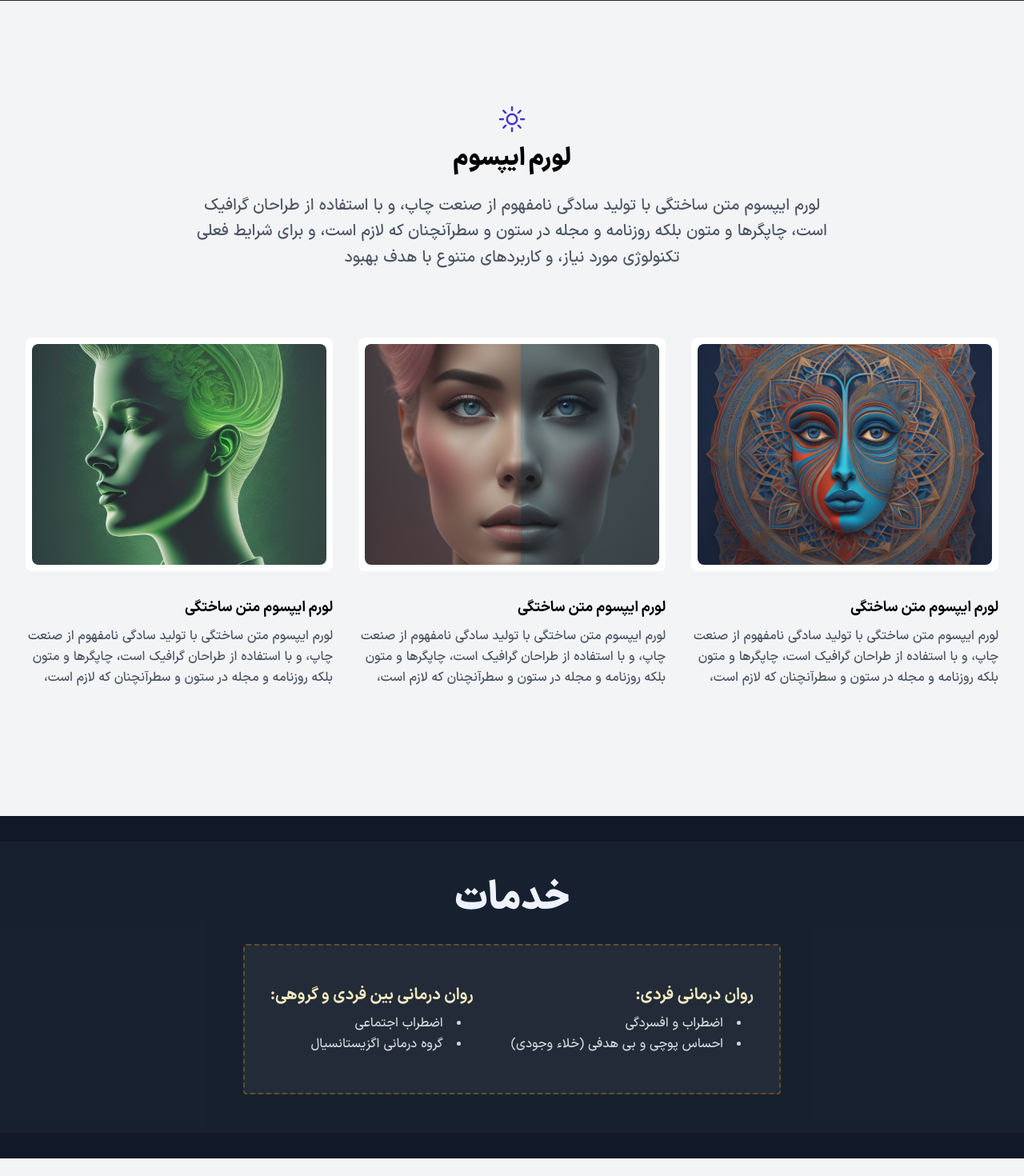
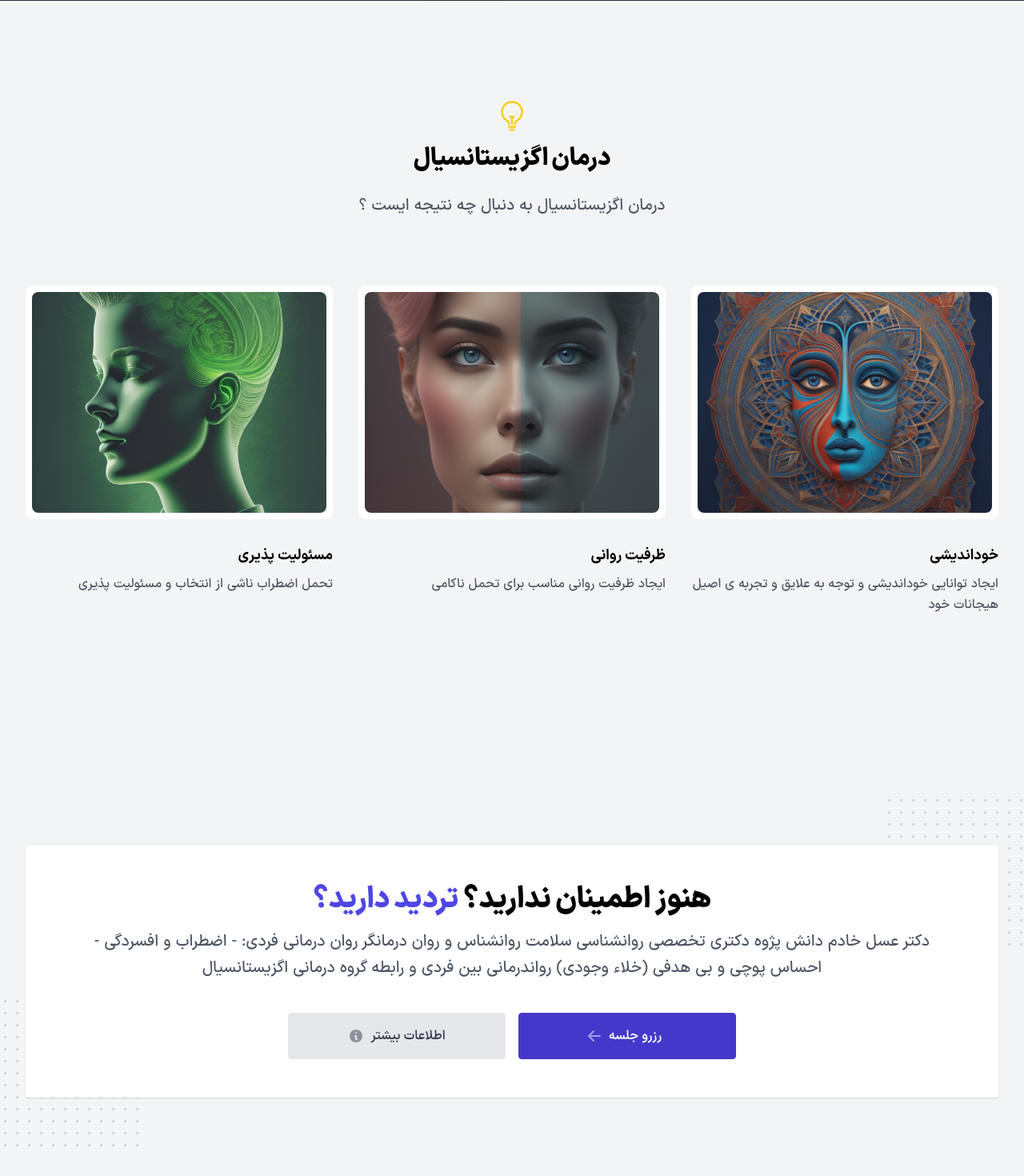
Before and after one commit to kave-me/asalkhadem-com, a Next.js app: page / in a window 1280 px wide. Shown: the part 880-2350 px from the top of the page at 80% size. Built offline with nearby package versions, Linux system fonts and the light colour scheme.

Commit message:
Update content of services section

```diff
--- a/src/app/components/Features/index.tsx
+++ /dev/null
@@ -1,82 +0,0 @@
-export function Features() {
-  let heading = "لورم ایپسوم";
-  let subHead =
-    "        لورم ایپسوم متن ساختگی با تولید سادگی نامفهوم از صنعت چاپ، و با استفاده از طراحان گرافیک است، چاپگرها و متون بلکه روزنامه و مجله در ستون و سطرآنچنان که لازم است، و برای شرایط فعلی تکنولوژی مورد نیاز، و کاربردهای متنوع با هدف بهبود";
-  return (
-    <div className="bg-gray-100">
-      <div className="space-y-16 container xl:max-w-7xl mx-auto px-4 py-16 lg:px-8 lg:py-32">
-        <div className="text-center">
-          <div className="text-sm uppercase font-bold tracking-wider mb-1 text-indigo-700">
-            <svg
-              xmlns="http://www.w3.org/2000/svg"
-              fill="none"
-              viewBox="0 0 24 24"
-              strokeWidth={1.5}
-              stroke="currentColor"
-              className="hi-solid hi-terminal inline-block w-10 h-10 mb-2"
-            >
-              <path
-                strokeLinecap="round"
-                strokeLinejoin="round"
-                d="M12 3v2.25m6.364.386l-1.591 1.591M21 12h-2.25m-.386 6.364l-1.591-1.591M12 18.75V21m-4.773-4.227l-1.591 1.591M5.25 12H3m4.227-4.773L5.636 5.636M15.75 12a3.75 3.75 0 11-7.5 0 3.75 3.75 0 017.5 0z"
-              />
-            </svg>
-          </div>
-          <h2 className="text-2xl md:text-3xl font-extrabold mb-6">
-            {heading}
-          </h2>
-          <h3 className="text-lg md:text-xl md:leading-relaxed font-medium text-gray-600 lg:w-2/3 mx-auto">
-            {subHead}
-          </h3>
-        </div>
-        <div className="grid grid-cols-1 md:grid-cols-3 gap-4 md:gap-8">
-          <div className="py-5">
-            <div className="p-2 bg-white rounded-lg mb-8 hover:bg-indigo-500 transition">
-              <img
-                src="f1.png"
-                alt="Preview Feature Image"
-                className="rounded-lg aspect-[4/3] object-cover"
-              />
-            </div>
-            <h4 className="text-lg font-bold mb-2">لورم ایپسوم متن ساختگی</h4>
-            <p className="leading-relaxed text-gray-600 mb-3">
-              لورم ایپسوم متن ساختگی با تولید سادگی نامفهوم از صنعت چاپ، و با
-              استفاده از طراحان گرافیک است، چاپگرها و متون بلکه روزنامه و مجله
-              در ستون و سطرآنچنان که لازم است،
-            </p>
-          </div>
-          <div className="py-5">
-            <div className="p-2 bg-white rounded-lg mb-8 hover:bg-indigo-500 transition">
-              <img
-                src="f2.png"
-                alt="Preview Feature Image"
-                className="rounded-lg aspect-[4/3] object-cover"
-              />
-            </div>
-            <h4 className="text-lg font-bold mb-2">لورم ایپسوم متن ساختگی</h4>
-            <p className="leading-relaxed text-gray-600 mb-3">
-              لورم ایپسوم متن ساختگی با تولید سادگی نامفهوم از صنعت چاپ، و با
-              استفاده از طراحان گرافیک است، چاپگرها و متون بلکه روزنامه و مجله
-              در ستون و سطرآنچنان که لازم است،
-            </p>
-          </div>
-          <div className="py-5">
-            <div className="p-2 bg-white rounded-lg mb-8 hover:bg-indigo-500 transition">
-              <img
-                src="f3.png"
-                alt="Preview Feature Image"
-                className="rounded-lg aspect-[4/3] object-cover"
-              />
-            </div>
-            <h4 className="text-lg font-bold mb-2">لورم ایپسوم متن ساختگی</h4>
-            <p className="leading-relaxed text-gray-600 mb-3">
-              لورم ایپسوم متن ساختگی با تولید سادگی نامفهوم از صنعت چاپ، و با
-              استفاده از طراحان گرافیک است، چاپگرها و متون بلکه روزنامه و مجله
-              در ستون و سطرآنچنان که لازم است،
-            </p>
-          </div>
-        </div>
-      </div>
-    </div>
-  );
-}
--- a/src/app/components/Hero/DarkHero.tsx
+++ b/src/app/components/Hero/DarkHero.tsx
@@ -1,4 +1,3 @@
-
 export const DarkHero = () => {
 	const H1 = "عسل خادم";
 
@@ -45,9 +44,7 @@ export const DarkHero = () => {
 									/>
 								</svg>
 							</a>
-
 						</div>
-
 					</div>
 				</div>
 				<div className="lg:w-1/2 lg:ml-16 lg:flex lg:justify-center lg:items-center">
@@ -55,7 +52,7 @@ export const DarkHero = () => {
 						<div
 							className="absolute pattern-dots-xl top-0 left-0 w-32 h-48 md:h-96 transform -translate-y-12 -translate-x-16 -rotate-3 scale-[800%] opacity-20 saturate-150 duration-500 filter blur-xl text-green-500"></div>
 						<div
-							className="absolute pattern-dots-xl text-indigo-800 top-0 left-0 w-32 h-48 md:h-96 transform -translate-y-12 -translate-x-16 -rotate-3 "></div>
+							className="absolute pattern-dots-xl text-indigo-800 top-0 left-0 w-32 h-48 md:h-96 transform -translate-y-12 -translate-x-16 -rotate-3"></div>
 						<div
 							className="absolute pattern-dots-xl text-indigo-800 bottom-0 right-0 w-32 h-48 md:h-96 transform translate-y-12 translate-x-16 rotate-3"></div>
 						<div
@@ -71,7 +68,6 @@ export const DarkHero = () => {
 					</div>
 				</div>
 			</div>
-
 		</>
 	);
 };
--- a/src/app/components/Hero/Services.tsx
+++ /dev/null
@@ -1,27 +0,0 @@
-export function Services() {
-	return <section
-		className="text-md md:text-md md:leading-relaxed font-medium text-gray-300 flex flex-wrap  bg-gray-800/50 my-8 py-12">
-		<h2 className="text-5xl font-black text-center text-indigo-50  mb-8 w-full ">خدمات</h2>
-
-		<div
-			className="w-full flex max-w-2xl justify-between mx-auto bg-amber-50/5 border-dashed border-amber-500/30 border-2 px-8 py-12 rounded">
-
-			<article className="min-w-max">
-				<h3 className="font-sans font-bold text-xl pb-2 text-amber-100/95">روان درمانی فردی:</h3>
-				<ul className="list-disc list-inside ">
-					<li className="pr-4">اضطراب و افسردگی</li>
-					<li className="pr-4">احساس پوچی و بی هدفی (خلاء وجودی)</li>
-				</ul>
-			</article>
-
-			<article className="min-w-max">
-				<h3 className="font-sans font-bold text-xl pb-2 text-amber-100/95"> روان درمانی بین فردی و گروهی:</h3>
-				<ul className="list-disc list-inside ">
-					<li className="pr-4">اضطراب اجتماعی</li>
-					<li className="pr-4">گروه درمانی اگزیستانسیال</li>
-				</ul>
-			</article>
-		</div>
-	</section>
-
-}
--- /dev/null
+++ b/src/app/components/Services/index.tsx
@@ -0,0 +1,63 @@
+function Head(props: { heading: string, subHead: string }) {
+	return <div className="text-center">
+		<div className="text-sm uppercase font-bold tracking-wider mb-1 text-yellow-400 animate-bounce">
+			<svg xmlns="http://www.w3.org/2000/svg" fill="none" viewBox="0 0 24 24" strokeWidth="1.5" stroke="currentColor"
+			     className="hi-solid hi-terminal inline-block w-10 h-10 mb-2">
+				<path strokeLinecap="round" strokeLinejoin="round"
+				      d="M12 18v-5.25m0 0a6.01 6.01 0 001.5-.189m-1.5.189a6.01 6.01 0 01-1.5-.189m3.75 7.478a12.06 12.06 0 01-4.5 0m3.75 2.383a14.406 14.406 0 01-3 0M14.25 18v-.192c0-.983.658-1.823 1.508-2.316a7.5 7.5 0 10-7.517 0c.85.493 1.509 1.333 1.509 2.316V18"/>
+			</svg>
+		</div>
+		<h2 className="text-2xl md:text-3xl font-extrabold mb-6">
+			{props.heading}
+		</h2>
+		<h3 className="text-lg md:text-xl md:leading-relaxed font-medium text-gray-600 lg:w-2/3 mx-auto">
+			{props.subHead}
+		</h3>
+	</div>;
+}
+
+export function Services() {
+	let heading = "درمان اگزیستانسیال";
+	let subHead =
+		"درمان اگزیستانسیال به دنبال چه نتیجه ایست ؟";
+	const cards = [
+		{
+			title: "خوداندیشی",
+			description: "ایجاد توانایی خوداندیشی و توجه به علایق و تجربه ی اصیل هیجانات خود",
+		}, {
+			title: "ظرفیت روانی",
+			description: "ایجاد ظرفیت روانی مناسب برای تحمل ناکامی",
+		}, {
+			title: "مسئولیت پذیری",
+			description: "تحمل اضطراب ناشی از انتخاب و مسئولیت پذیری",
+		},
+	]
+	return (
+		<div className="bg-gray-100">
+			<div className="space-y-16 container xl:max-w-7xl mx-auto px-4 py-16 lg:px-8 lg:py-32">
+				<Head heading={heading} subHead={subHead}/>
+				<div className="grid grid-cols-1 md:grid-cols-3 gap-4 md:gap-8">
+					{cards.map((card, index) => {
+							return (
+								<div key={index} className="py-5">
+									<div
+										className="p-2 bg-white rounded-lg mb-8 hover:bg-indigo-500 transition">
+										<img
+											src={`f${index + 1}.png`}
+											alt="Preview Feature Image"
+											className="rounded-lg aspect-[4/3] object-cover"
+										/>
+									</div>
+									<h4 className="text-lg font-bold mb-2">{card.title}</h4>
+									<p className="leading-relaxed text-gray-600 mb-3">
+										{card.description}
+									</p>
+								</div>
+							)
+						}
+					)}
+				</div>
+			</div>
+		</div>
+	);
+}
--- a/src/app/page.tsx
+++ b/src/app/page.tsx
@@ -1,18 +1,16 @@
 import {FAQ} from "components/FAQ";
-import {Features} from "components/Features";
+import {Services} from "components/Services";
 import {DarkHero} from "components/Hero/DarkHero";
 import {JoinCommunity} from "components/JoinCommunity";
 import {Testimonial} from "components/Testimonial";
 import {OfferCta} from 'components/OfferCTA/OfferCTA';
 import {TestCta} from 'components/TestCta/TestCta';
-import {Services} from 'components/Hero/Services';
 
 export default function Home() {
   return (
     <main id="page-content" className="flex flex-auto flex-col max-w-full">
       <DarkHero />
-      <Features />
-      <Services/>
+      <Services />
       <OfferCta />
       <Testimonial />
       <FAQ />
```
